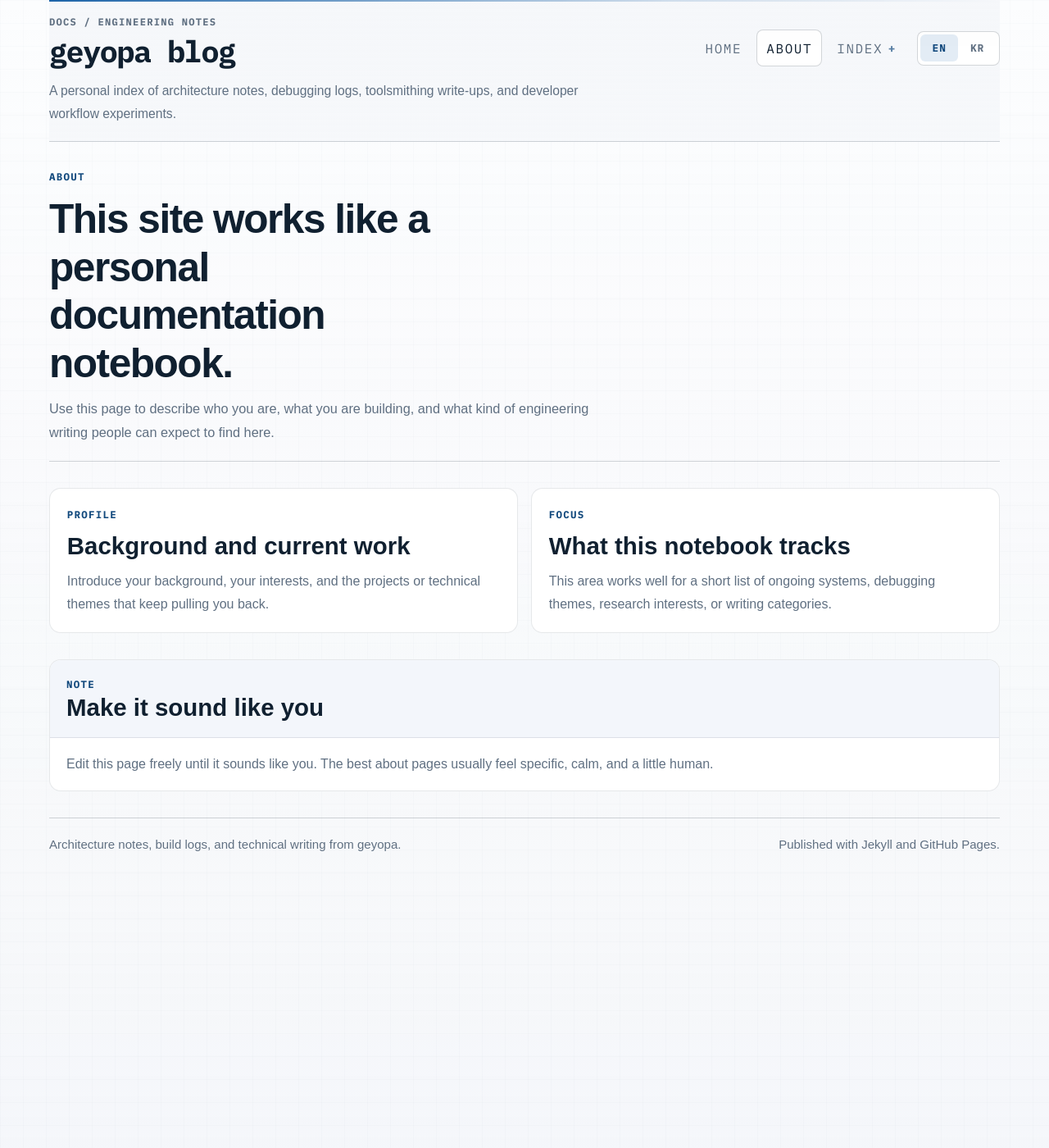
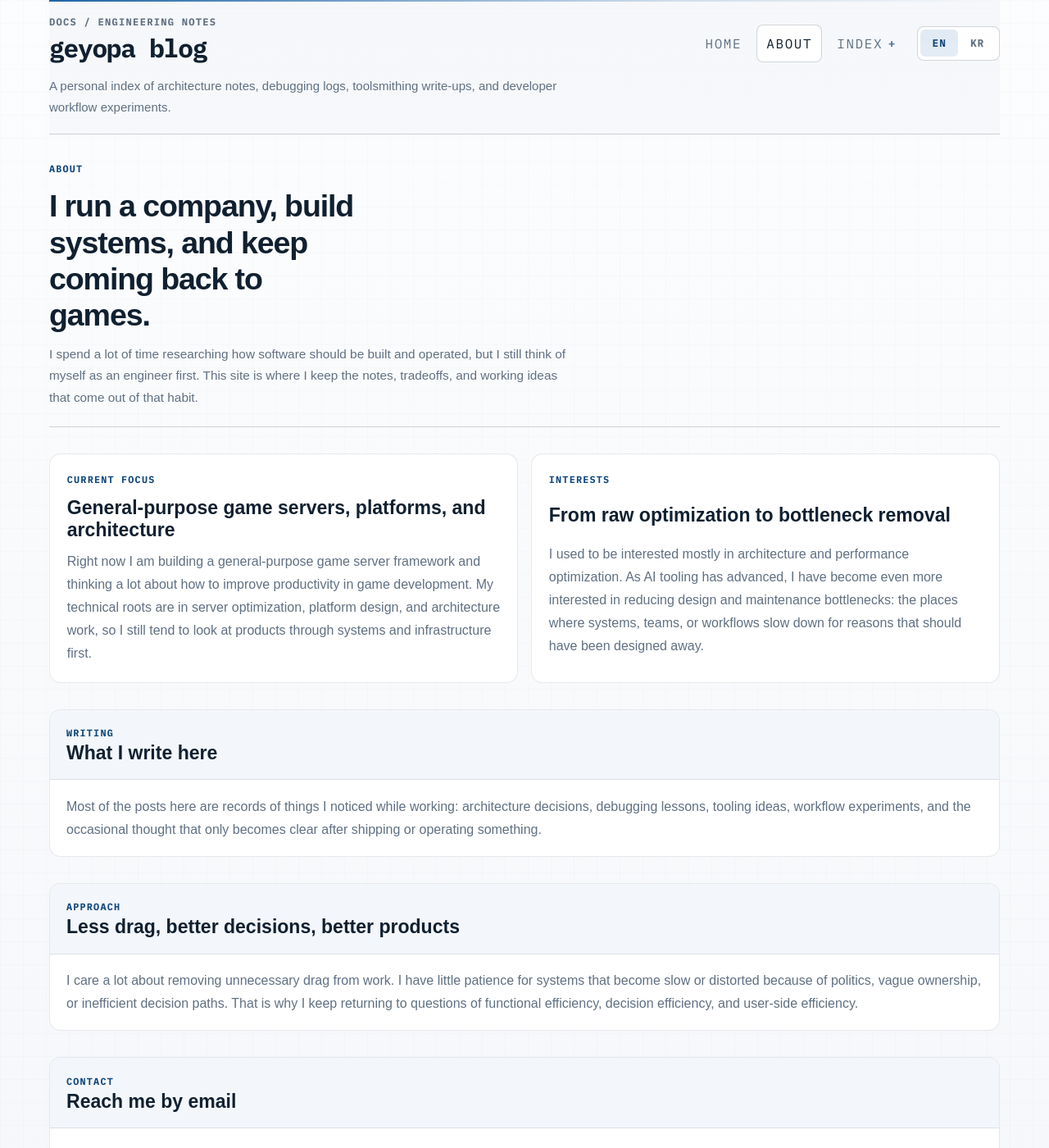
Before and after one commit to parkbrother86/parkbrother86.github.io, a Jekyll site: the page built from about.md, in a window 1280 px wide and 1400 px high. Shown: the whole window at 82% size. Built offline with Jekyll 4.4.1, drawn with Linux system fonts in a browser that asks for light colours; some web fonts are replaced; some of the changed text lies outside the part shown.

Commit message:
Refine about page and typography scale

```diff
--- a/about.md
+++ b/about.md
@@ -10,43 +10,43 @@ permalink: /about/
       <span class="ko">소개</span>
     </p>
     <h1 class="page-title bilingual">
-      <span class="en">This site works like a personal documentation notebook.</span>
-      <span class="ko">이 사이트는 개인 문서 노트처럼 작동합니다.</span>
+      <span class="en">I run a company, build systems, and keep coming back to games.</span>
+      <span class="ko">회사를 운영하고 시스템을 만들며, 결국 다시 게임으로 돌아오는 엔지니어입니다.</span>
     </h1>
     <p class="page-intro bilingual">
-      <span class="en">Use this page to describe who you are, what you are building, and what kind of engineering writing people can expect to find here.</span>
-      <span class="ko">이 페이지에는 내가 어떤 사람인지, 무엇을 만들고 있는지, 그리고 어떤 종류의 엔지니어링 글을 올릴지 정리해 두면 잘 어울립니다.</span>
+      <span class="en">I spend a lot of time researching how software should be built and operated, but I still think of myself as an engineer first. This site is where I keep the notes, tradeoffs, and working ideas that come out of that habit.</span>
+      <span class="ko">소프트웨어를 어떻게 만들고 운영해야 하는지 오래 들여다보는 편이지만, 결국 저 자신은 엔지니어라고 생각합니다. 이 공간은 그 과정에서 쌓인 메모, 판단, 그리고 작업 중 떠오른 생각들을 정리해 두는 곳입니다.</span>
     </p>
   </header>
 
   <section class="doc-card-grid">
     <article class="doc-card">
       <p class="section-kicker bilingual">
-        <span class="en">Profile</span>
-        <span class="ko">프로필</span>
+        <span class="en">Current Focus</span>
+        <span class="ko">현재 집중하는 것</span>
       </p>
       <h2 class="section-title bilingual">
-        <span class="en">Background and current work</span>
-        <span class="ko">배경과 현재 작업</span>
+        <span class="en">General-purpose game servers, platforms, and architecture</span>
+        <span class="ko">범용 게임 서버, 플랫폼, 그리고 아키텍처</span>
       </h2>
       <p class="doc-body-text bilingual">
-        <span class="en">Introduce your background, your interests, and the projects or technical themes that keep pulling you back.</span>
-        <span class="ko">어떤 배경을 가지고 있는지, 무엇에 관심이 있는지, 그리고 반복해서 끌리는 프로젝트나 기술 주제를 적어보세요.</span>
+        <span class="en">Right now I am building a general-purpose game server framework and thinking a lot about how to improve productivity in game development. My technical roots are in server optimization, platform design, and architecture work, so I still tend to look at products through systems and infrastructure first.</span>
+        <span class="ko">지금은 범용 게임 서버 프레임워크를 만들고 있고, 게임 개발 생산성을 더 높이는 방법에 관심이 많습니다. 다만 제 기술적 뿌리는 서버 최적화, 플랫폼 설계, 아키텍처 설계 쪽에 있어서 여전히 제품을 볼 때 가장 먼저 시스템과 인프라 관점으로 생각하는 편입니다.</span>
       </p>
     </article>
 
     <article class="doc-card">
       <p class="section-kicker bilingual">
-        <span class="en">Focus</span>
-        <span class="ko">집중 영역</span>
+        <span class="en">Interests</span>
+        <span class="ko">관심사</span>
       </p>
       <h2 class="section-title bilingual">
-        <span class="en">What this notebook tracks</span>
-        <span class="ko">이 노트가 추적하는 것</span>
+        <span class="en">From raw optimization to bottleneck removal</span>
+        <span class="ko">순수 최적화에서 병목 제거로</span>
       </h2>
       <p class="doc-body-text bilingual">
-        <span class="en">This area works well for a short list of ongoing systems, debugging themes, research interests, or writing categories.</span>
-        <span class="ko">진행 중인 시스템, 디버깅 주제, 관심 있는 연구, 글 카테고리를 짧게 정리해 두기 좋습니다.</span>
+        <span class="en">I used to be interested mostly in architecture and performance optimization. As AI tooling has advanced, I have become even more interested in reducing design and maintenance bottlenecks: the places where systems, teams, or workflows slow down for reasons that should have been designed away.</span>
+        <span class="ko">원래는 아키텍처 설계와 성능 최적화 자체에 더 큰 관심이 있었습니다. 하지만 AI 도구가 발전하면서, 이제는 설계와 유지보수의 병목을 줄이는 일에 더 관심이 많아졌습니다. 시스템, 팀, 워크플로우가 원래 설계로 제거했어야 할 마찰 때문에 느려지는 지점을 줄이는 일에 가깝습니다.</span>
       </p>
     </article>
   </section>
@@ -55,18 +55,56 @@ permalink: /about/
     <div class="section-header">
       <div>
         <p class="section-kicker bilingual">
-          <span class="en">Note</span>
-          <span class="ko">메모</span>
+          <span class="en">Writing</span>
+          <span class="ko">글쓰기</span>
         </p>
         <h2 class="section-title bilingual">
-          <span class="en">Make it sound like you</span>
-          <span class="ko">본인다운 문장으로 바꾸기</span>
+          <span class="en">What I write here</span>
+          <span class="ko">여기에 쓰는 글</span>
         </h2>
       </div>
     </div>
     <p class="doc-body-text bilingual">
-      <span class="en">Edit this page freely until it sounds like you. The best about pages usually feel specific, calm, and a little human.</span>
-      <span class="ko">이 페이지는 본인다운 말투가 나올 때까지 편하게 고치면 됩니다. 좋은 소개 페이지는 대개 구체적이고, 차분하고, 사람 냄새가 조금 납니다.</span>
+      <span class="en">Most of the posts here are records of things I noticed while working: architecture decisions, debugging lessons, tooling ideas, workflow experiments, and the occasional thought that only becomes clear after shipping or operating something.</span>
+      <span class="ko">이곳에는 주로 일하면서 느낀 생각들을 기록합니다. 아키텍처 결정, 디버깅 경험, 도구 아이디어, 워크플로우 실험, 그리고 실제로 만들고 운영해본 뒤에야 분명해지는 생각들이 주된 소재입니다.</span>
+    </p>
+  </section>
+
+  <section class="doc-section">
+    <div class="section-header">
+      <div>
+        <p class="section-kicker bilingual">
+          <span class="en">Approach</span>
+          <span class="ko">일하는 방식</span>
+        </p>
+        <h2 class="section-title bilingual">
+          <span class="en">Less drag, better decisions, better products</span>
+          <span class="ko">마찰은 줄이고, 결정과 제품은 더 낫게</span>
+        </h2>
+      </div>
+    </div>
+    <p class="doc-body-text bilingual">
+      <span class="en">I care a lot about removing unnecessary drag from work. I have little patience for systems that become slow or distorted because of politics, vague ownership, or inefficient decision paths. That is why I keep returning to questions of functional efficiency, decision efficiency, and user-side efficiency.</span>
+      <span class="ko">저는 일에서 불필요한 귀찮음과 마찰을 없애는 데 관심이 많습니다. 정치적인 이유, 불분명한 책임, 비효율적인 의사결정 경로 때문에 일이 느려지거나 뒤틀리는 구조를 좋아하지 않습니다. 그래서 기능의 효율, 의사결정의 효율, 그리고 사용자 입장에서의 효율을 반복해서 고민하게 됩니다.</span>
+    </p>
+  </section>
+
+  <section class="doc-section">
+    <div class="section-header">
+      <div>
+        <p class="section-kicker bilingual">
+          <span class="en">Contact</span>
+          <span class="ko">연락</span>
+        </p>
+        <h2 class="section-title bilingual">
+          <span class="en">Reach me by email</span>
+          <span class="ko">이메일로 연락 주세요</span>
+        </h2>
+      </div>
+    </div>
+    <p class="doc-body-text bilingual">
+      <span class="en">The best way to reach me is <a class="inline-link" href="mailto:parkbrother86@gmail.com">parkbrother86@gmail.com</a>. I keep company contact details private.</span>
+      <span class="ko">연락은 <a class="inline-link" href="mailto:parkbrother86@gmail.com">parkbrother86@gmail.com</a> 으로 받습니다. 회사 연락처는 공개하지 않습니다.</span>
     </p>
   </section>
 </section>
--- a/assets/css/style.css
+++ b/assets/css/style.css
@@ -121,7 +121,7 @@ a {
 
 .site-title {
   font-family: "IBM Plex Mono", monospace;
-  font-size: clamp(1.7rem, 4vw, 2.3rem);
+  font-size: clamp(1.5rem, 3vw, 1.95rem);
   font-weight: 700;
   line-height: 1.05;
   letter-spacing: -0.04em;
@@ -132,7 +132,7 @@ a {
   margin: 0;
   max-width: 76ch;
   color: var(--muted);
-  font-size: 0.98rem;
+  font-size: 0.94rem;
 }
 
 .bilingual {
@@ -392,7 +392,7 @@ html[data-language="kr"] .bilingual > .en {
 .section-kicker {
   margin: 0;
   color: var(--accent-strong);
-  font-size: 0.78rem;
+  font-size: 0.74rem;
   font-weight: 700;
 }
 
@@ -406,7 +406,7 @@ html[data-language="kr"] .bilingual > .en {
 }
 
 .page-title {
-  font-size: clamp(2rem, 4vw, 3.1rem);
+  font-size: clamp(1.65rem, 3vw, 2.35rem);
   font-weight: 700;
   max-width: 18ch;
   letter-spacing: -0.03em;
@@ -431,13 +431,13 @@ html[data-language="kr"] .bilingual > .en {
 .page-intro {
   margin: 0;
   max-width: 76ch;
-  font-size: 1.02rem;
+  font-size: 0.96rem;
 }
 
 .page-caption,
 .section-note {
   margin: 0;
-  font-size: 0.92rem;
+  font-size: 0.88rem;
 }
 
 .doc-stat-grid {
@@ -464,7 +464,7 @@ html[data-language="kr"] .bilingual > .en {
 
 .doc-stat-value {
   font-family: "IBM Plex Mono", monospace;
-  font-size: 1.3rem;
+  font-size: 1.12rem;
   font-weight: 700;
 }
 
@@ -490,7 +490,7 @@ html[data-language="kr"] .bilingual > .en {
 }
 
 .section-title {
-  font-size: clamp(1.35rem, 2.3vw, 1.9rem);
+  font-size: clamp(1.1rem, 1.8vw, 1.45rem);
   font-weight: 700;
 }
 
@@ -541,7 +541,7 @@ html[data-language="kr"] .bilingual > .en {
 
 .doc-track-link .en {
   color: var(--text);
-  font-size: 1.02rem;
+  font-size: 0.94rem;
   font-weight: 700;
   line-height: 1.28;
 }
@@ -552,14 +552,14 @@ html[data-language="kr"] .bilingual > .en {
 
 .doc-entry-link {
   display: block;
-  font-size: 1.02rem;
+  font-size: 0.96rem;
   font-weight: 700;
   line-height: 1.4;
 }
 
 .doc-entry-excerpt {
   margin: 0.38rem 0 0;
-  font-size: 0.94rem;
+  font-size: 0.9rem;
   line-height: 1.65;
   max-width: 62ch;
 }
@@ -628,7 +628,7 @@ html[data-language="kr"] .bilingual > .en {
 
 .entry-title,
 .doc-link-title {
-  font-size: clamp(1.12rem, 2vw, 1.45rem);
+  font-size: clamp(0.98rem, 1.6vw, 1.18rem);
   font-weight: 700;
   letter-spacing: -0.02em;
 }
@@ -636,7 +636,7 @@ html[data-language="kr"] .bilingual > .en {
 .entry-excerpt,
 .doc-link-excerpt {
   margin: 0;
-  font-size: 0.98rem;
+  font-size: 0.92rem;
   line-height: 1.72;
   max-width: 72ch;
 }
@@ -652,7 +652,7 @@ html[data-language="kr"] .bilingual > .en {
   flex-wrap: wrap;
   gap: 0.7rem 1rem;
   color: var(--muted);
-  font-size: 0.78rem;
+  font-size: 0.74rem;
   font-weight: 700;
 }
 
@@ -668,7 +668,7 @@ html[data-language="kr"] .bilingual > .en {
 
 .post-title {
   max-width: 16ch;
-  font-size: clamp(2.2rem, 4.3vw, 3.7rem);
+  font-size: clamp(1.85rem, 3.5vw, 2.85rem);
 }
 
 .article-intro {
@@ -696,13 +696,13 @@ html[data-language="kr"] .bilingual > .en {
 
 .doc-prose p,
 .doc-prose li {
-  font-size: 1.05rem;
+  font-size: 1rem;
 }
 
 .doc-prose h2 {
   margin-top: 2.6rem;
   margin-bottom: 0.85rem;
-  font-size: clamp(1.45rem, 2.7vw, 2rem);
+  font-size: clamp(1.22rem, 2.1vw, 1.6rem);
   font-weight: 700;
   letter-spacing: -0.02em;
 }
@@ -710,7 +710,7 @@ html[data-language="kr"] .bilingual > .en {
 .doc-prose h3 {
   margin-top: 1.8rem;
   margin-bottom: 0.55rem;
-  font-size: 1.12rem;
+  font-size: 1rem;
   font-weight: 700;
 }
 
@@ -963,7 +963,7 @@ pre code {
 
   .post-title {
     max-width: none;
-    font-size: 2rem;
+    font-size: 1.75rem;
   }
 
   .doc-prose table,
```
